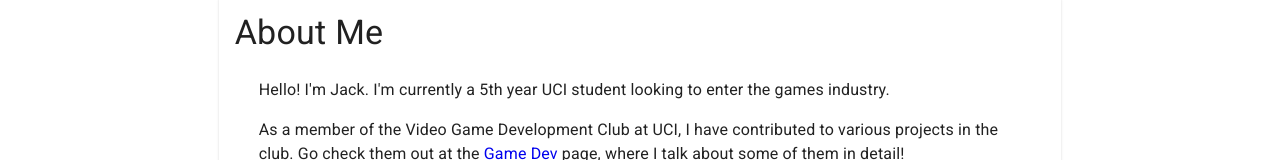
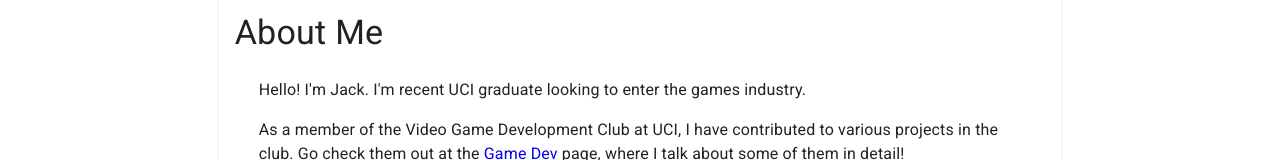
Before and after one commit to syy1125/syy-portfolio, a React (Create React App) app: page / in a window 1280 px wide. Shown: the part 443-603 px from the top of the page. Built offline with nearby package versions, Linux system fonts and the light colour scheme.

Commit message:
chore: Update with my current status

```diff
--- a/src/containers/Home/Home.tsx
+++ b/src/containers/Home/Home.tsx
@@ -96,8 +96,8 @@ export const Home = () => {
           <Paper>
             <TitleText variant="h4">About Me</TitleText>
             <SectionBody>
-              Hello! I'm Jack. I'm currently a 5th year UCI student looking to
-              enter the games industry.
+              Hello! I'm Jack. I'm recent UCI graduate looking to enter the
+              games industry.
             </SectionBody>
             <SectionBody>
               As a member of the Video Game Development Club at UCI, I have
```
Also changed, not shown: 1 other file (tests, documents, lock files or other folders).
